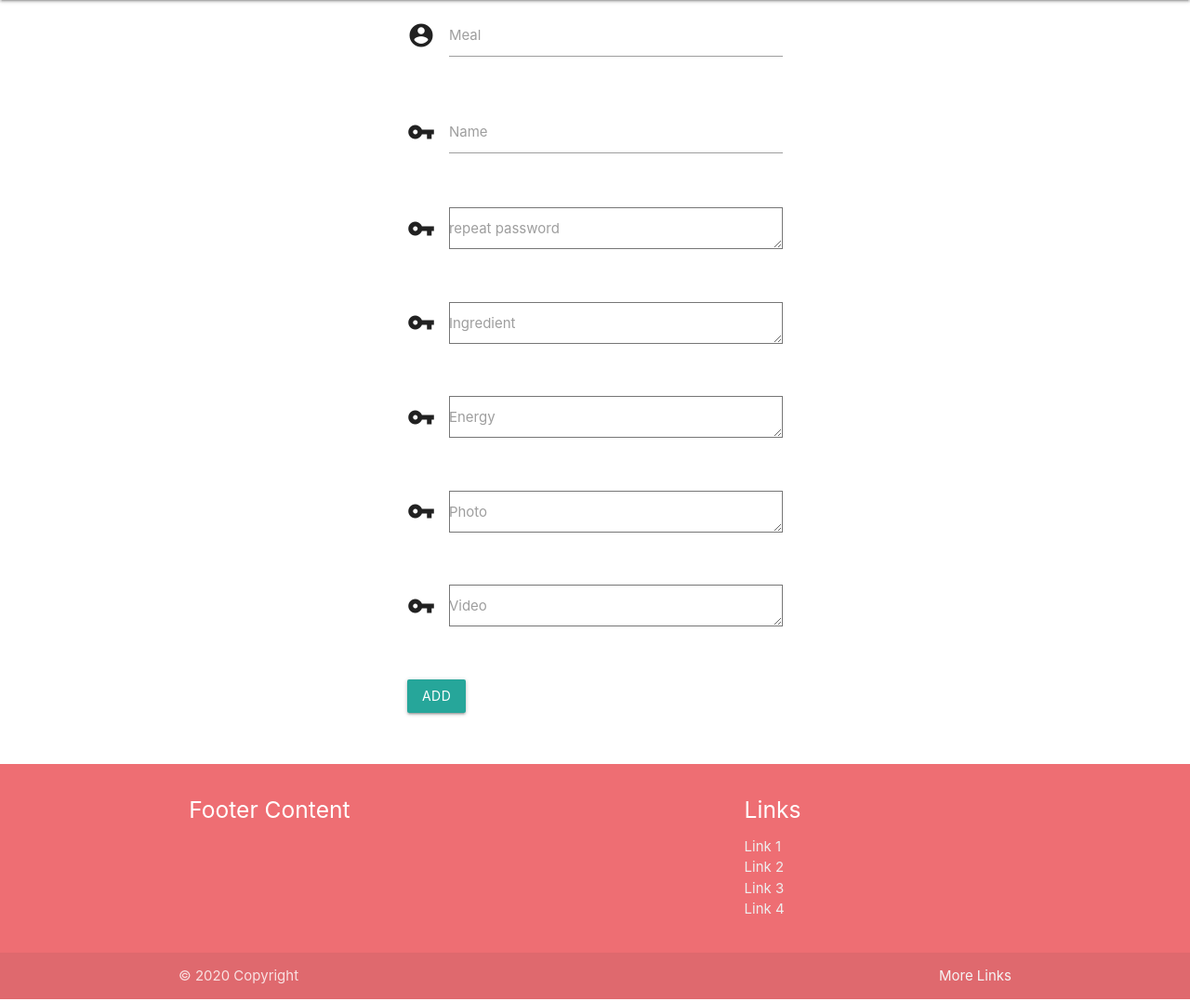
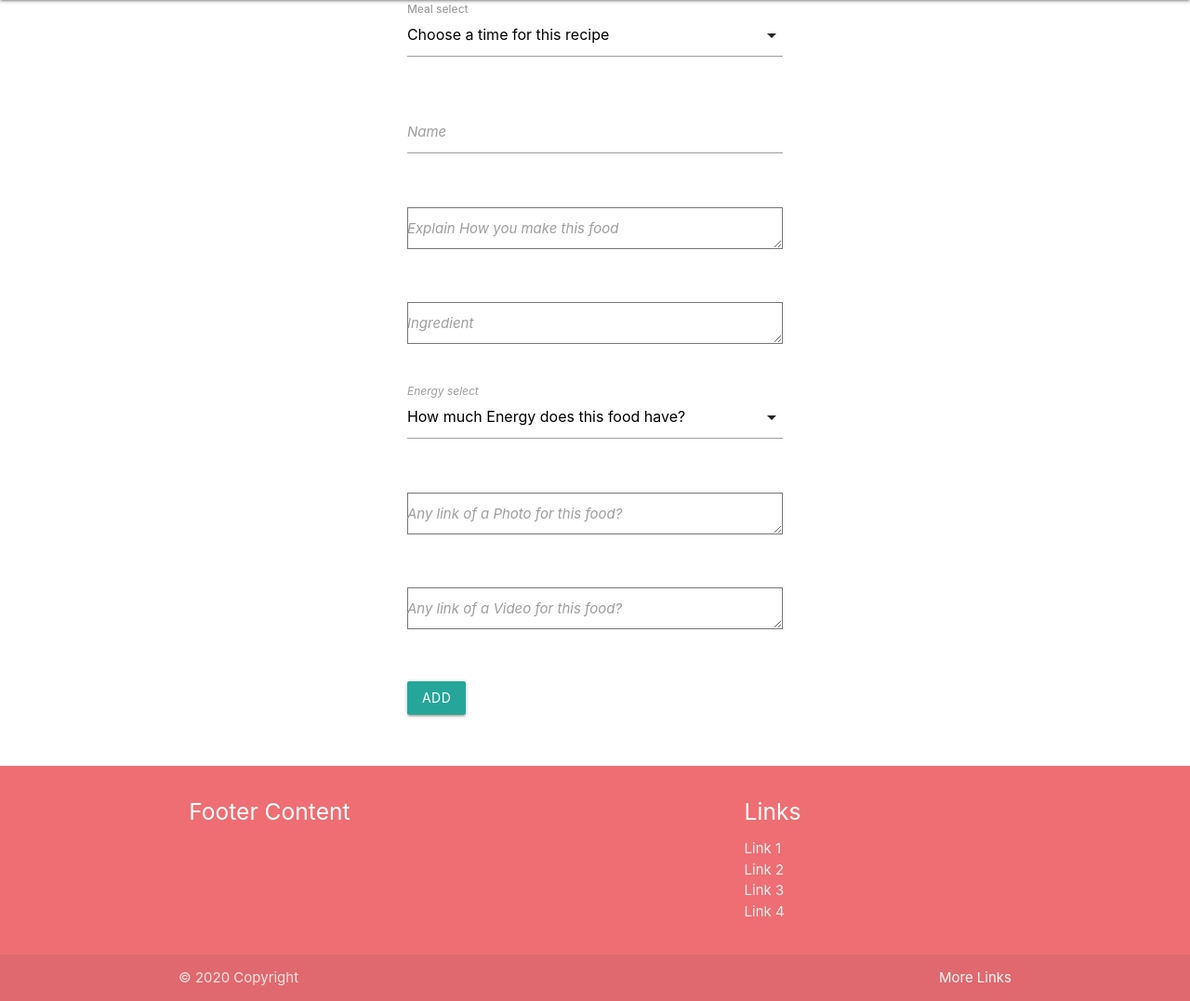
Before and after one commit to meghdadyazdi/cookbook, a Flask app: page /add_recipe in a window 1280 px wide. Shown: the part 64-1141 px from the top of the page at 93% size. Run offline with Flask 2, Linux system fonts and the light colour scheme; data that the repository does not hold is empty; some libraries are stand-ins or nearby versions.

Commit message:
add first page structure

```diff
--- a/app.py
+++ b/app.py
@@ -12,7 +12,7 @@ mongo = PyMongo(app)
 @app.route('/find_recipe')
 def find_recipe():
     return render_template("find_recipe.html",
-                           users=mongo.db.users.find())
+                           recipes=mongo.db.recipes.find())
 
 @app.route('/add_recipe')
 def add_recipe():
--- a/templates/add_recipe.html
+++ b/templates/add_recipe.html
@@ -4,53 +4,73 @@
 	<form class="col s12">
 		<div class="row">
 			<div class="input-field col s4 push-s4">
-				<i class="material-icons prefix">account_circle</i>
-				<input id="icon_prefix" type="text" class="validate">
-				<label for="icon_prefix">Meal</label>
+				<select>
+                    <option value="" disabled selected>Choose a time for this recipe</option>
+                    <option value="1">Breakfast</option>
+                    <option value="2">Lunch</option>
+                    <option value="3">Dinner</option>
+                    <option value="3">Other</option>
+                </select>
+				<label><strong>Meal select</strong></label>
 			</div>
 		</div>
+
 		<div class="row">
 			<div class="input-field col s4 push-s4">
-				<i class="material-icons prefix">vpn_key</i>
-				<input id="icon_pass" type="tel" class="validate">
-				<label for="icon_pass">Name</label>
+            <!-- <div class="input-field col s2">
+            <div class=""><strong>Name</strong></div>
+            </div> -->
+            <!-- <div class="input-field col s10"> -->
+            <!-- <i class="material-icons prefix">vpn_key</i> -->
+				<input id="recipe_name" type="tel" class="validate">
+				<label for="recipe_name"><i>Name</i></label>
+            <!-- </div> -->
             </div>
 		</div>
+
 		<div class="row">
 			<div class="input-field col s4 push-s4">
-				<i class="material-icons prefix">vpn_key</i>
-				<textarea id="icon_reppass" type="tel" class="validate"></textarea>
-				<label for="icon_reppass">repeat password</label>
+				<!-- <i class="material-icons prefix">vpn_key</i> -->
+				<textarea id="recipe_descript" type="tel" class="validate"></textarea>
+				<label for="recipe_descript"><i>Explain How you make this food</i></label>
 			</div>
 		</div>
+
 		<div class="row">
 			<div class="input-field col s4 push-s4">
-				<i class="material-icons prefix">vpn_key</i>
-				<textarea id="icon_reppass" type="tel" class="validate"></textarea>
-				<label for="icon_reppass">Ingredient</label>
+				<!-- <i class="material-icons prefix">vpn_key</i> -->
+				<textarea id="recipe_ing" type="tel" class="validate"></textarea>
+				<label for="recipe_ing"><i>Ingredient</i></label>
 			</div>
 		</div>
+
 		<div class="row">
         <div class="input-field col s4 push-s4">
-				<i class="material-icons prefix">vpn_key</i>
-				<textarea id="icon_reppass" type="tel" class="validate"></textarea>
-				<label for="icon_reppass">Energy</label>
+				<select>
+                    <option value="" disabled selected>How much Energy does this food have?</option>
+                    <option value="1">Low calorie</option>
+                    <option value="2">High calorie</option>
+                </select>
+				<label><i>Energy select</i></label>
 			</div>
 		</div>
+
         <div class="row">
 			<div class="input-field col s4 push-s4">
-				<i class="material-icons prefix">vpn_key</i>
-				<textarea id="icon_reppass" type="tel" class="validate"></textarea>
-				<label for="icon_reppass">Photo</label>
+				<!-- <i class="material-icons prefix">vpn_key</i> -->
+				<textarea id="recipe_photo" type="tel" class="validate"></textarea>
+				<label for="recipe_photo"><i>Any link of a Photo for this food?</i></label>
 			</div>
 		</div>
+
         <div class="row">
 			<div class="input-field col s4 push-s4">
-				<i class="material-icons prefix">vpn_key</i>
-				<textarea id="icon_reppass" type="tel" class="validate"></textarea>
-				<label for="icon_reppass">Video</label>
+				<!-- <i class="material-icons prefix">vpn_key</i> -->
+				<textarea id="recipe_video" type="tel" class="validate"></textarea>
+				<label for="recipe_video"><i>Any link of a Video for this food?</i></label>
 			</div>
 		</div>
+
         <div class="row">
 			<div class="input-field col s4 push-s4">
 				<a class="waves-effect waves-light btn">Add</a>
--- a/templates/base.html
+++ b/templates/base.html
@@ -57,6 +57,9 @@
 $(document).ready(function() {
     $('input#input_text, textarea#textarea2').characterCounter();
   });
+  $(document).ready(function(){
+    $('select').formSelect();
+  });
 
 </script>
 </body>
```
Also changed, not shown: templates/find_recipe.html (+47 -9 lines). Lines whose indentation alone changed are shown as unchanged.
